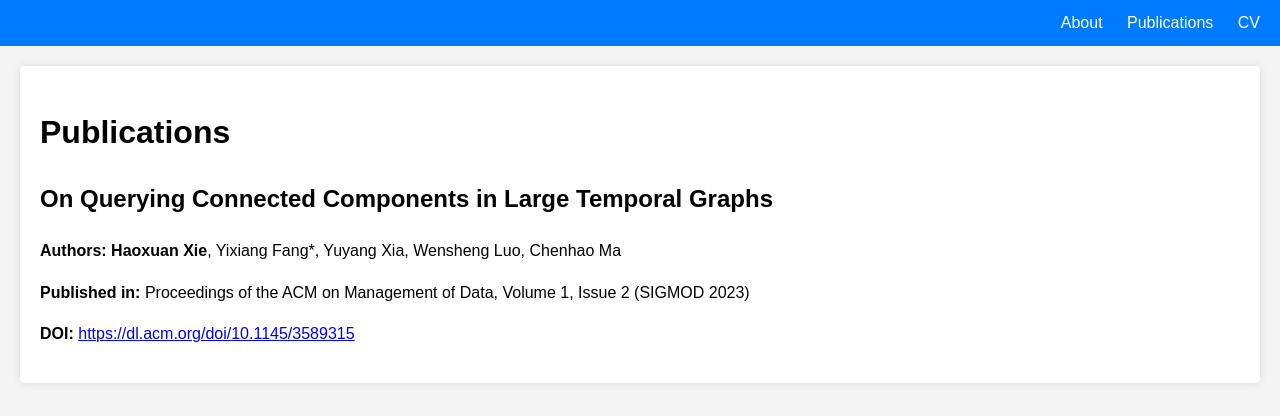
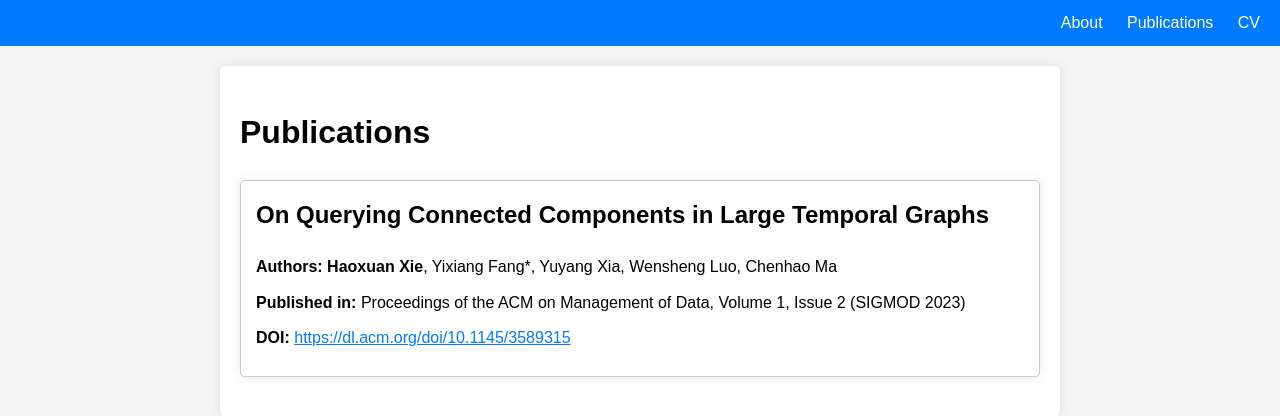
Before and after one commit to haoxuanxie/haoxuanxie.github.io, a Jekyll site: the page built from publications.md, in a window 1280 px wide. Shown: the top 416 px of the page. Built offline with Jekyll 4.4.1, drawn with Linux system fonts in a browser that asks for light colours.

Commit message:
Update style.css

```diff
--- a/assets/css/style.css
+++ b/assets/css/style.css
@@ -34,7 +34,7 @@ nav ul li a:hover {
 }
 
 main {
-  max-width: 1200px; /* Increased max-width */
+  max-width: 800px;
   margin: 20px auto;
   padding: 20px;
   background: #fff;
@@ -42,6 +42,30 @@ main {
   box-shadow: 0 0 10px rgba(0, 0, 0, 0.1);
 }
 
+.publication-item {
+  border: 1px solid #ccc;
+  border-radius: 5px;
+  padding: 15px;
+  margin-bottom: 20px;
+  background: #fff;
+  box-shadow: 0 0 10px rgba(0, 0, 0, 0.1);
+}
+
+.publication-item h2 {
+  margin-top: 0;
+}
+
+.publication-item p, .publication-item ul {
+  margin: 10px 0;
+}
+
+.publication-item a {
+  color: #007bff;
+}
+
+.publication-item a:hover {
+  text-decoration: underline;
+}
 .about-container {
   display: flex;
   gap: 20px;
```
